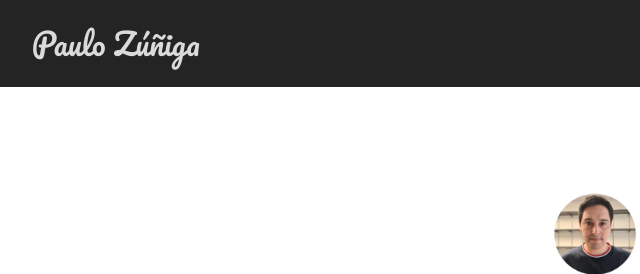
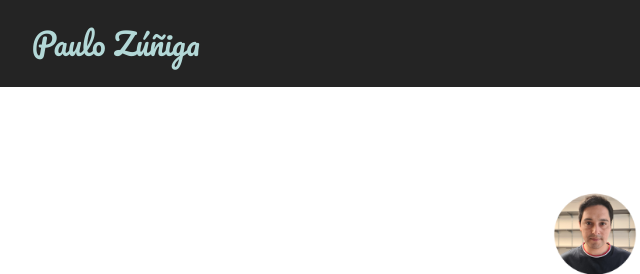
Before and after one commit to pzunigao/pzunigao.github.io, a plain HTML site: page index.html in a window 1280 px wide. In both pictures the pointer is over the link 160 px from the left and 43 px from the top of the page. Shown: the top 274 px of the page, 45-685 px from the left. Drawn offline with Linux system fonts and the light colour scheme.

Commit message:
Update main.css

```diff
--- a/assets/css/main.css
+++ b/assets/css/main.css
@@ -3185,7 +3185,7 @@ ol {
 		}
 
 			#header a:hover {
-				color: #dadada;
+				color: #b3d8d7;
 			}
 
 			#header a:last-child {
```
